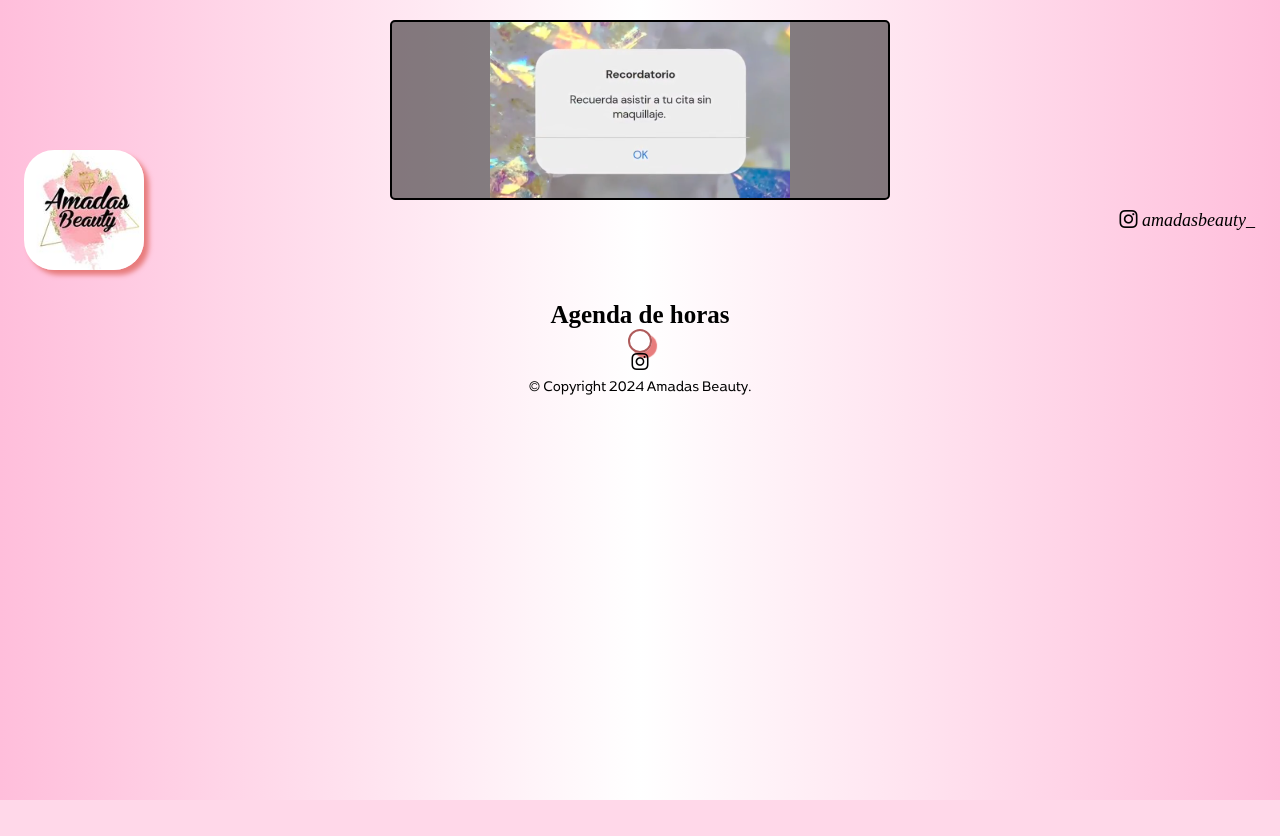
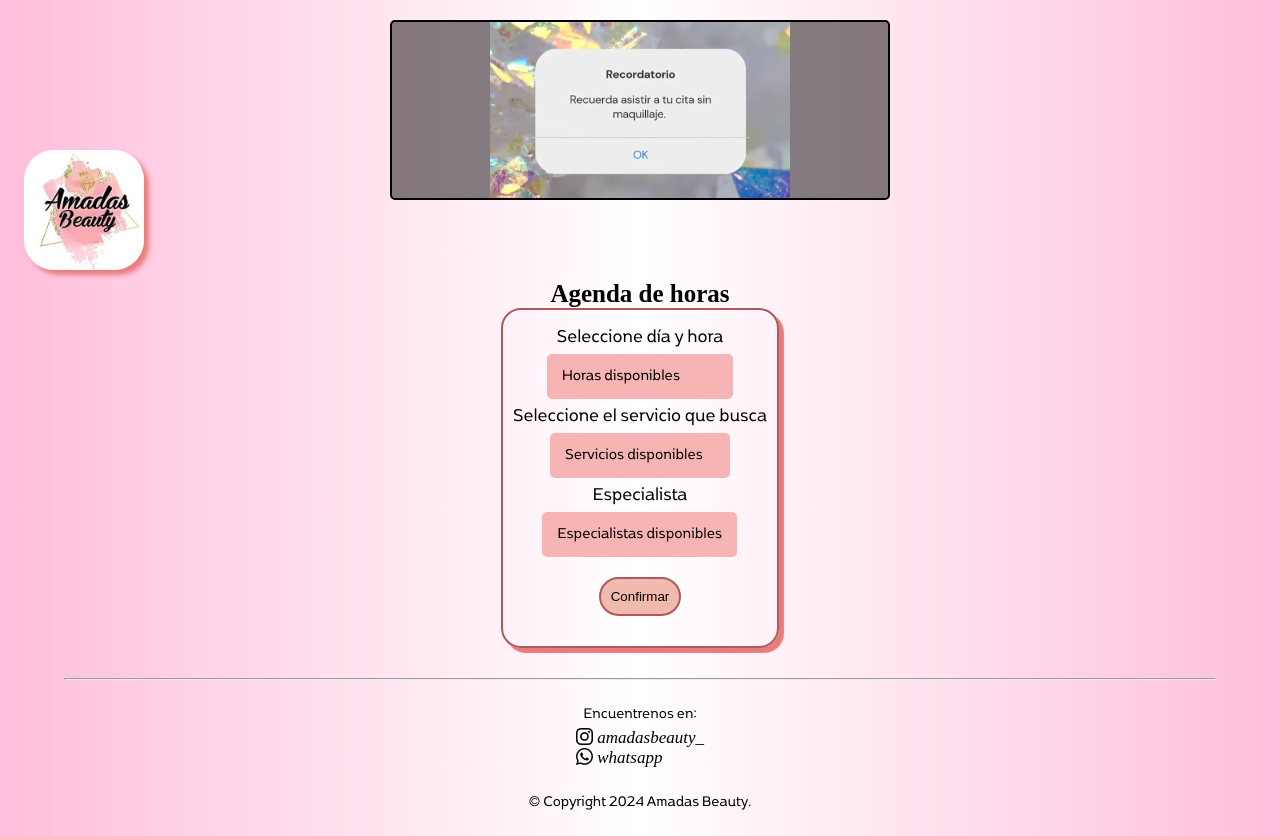
Before and after one commit to Jon-Arr/amadasbeauty, a PHP site: page /pages/agenda.html in a window 1280 px wide. Before the commit the page ends 800 px from the top, so only its background shows below. Run offline with PHP 8.4, Linux system fonts and the light colour scheme; some libraries are stand-ins or nearby versions; some web fonts are replaced.

Commit message:
agenda y botones

```diff
--- a/css/styles.css
+++ b/css/styles.css
@@ -269,6 +269,13 @@ hr{
 }
 
 /****************************************************CONTACTO*/
+.menu-cont-contacto{
+    display: flex;
+    flex-direction: column;
+    text-align: center;
+    gap: 50px;
+    margin-top: 20px;
+}
 .contacto i{
     font-size: 20px;
     border: 2px solid rgb(175, 91, 91);
@@ -299,13 +306,27 @@ form{
     border-radius: 20px;
     padding: 10px;
 }
+button{
+    appearance: none;
+    border: 2px solid rgb(175, 91, 91);
+    border-radius: 20px;
+    padding: 10px;
+    background-color: rgb(241, 186, 175);
+    margin: 20px 0;
+}
 
 /****************************************************AGENDA*/
-
-#calendar {
-    max-width: 900px;
-    margin: 0 auto;
-  }
+form{
+    margin-bottom: 30px;
+}
+select{
+    appearance: none;
+    border: none;
+    border-radius: 5px;
+    background-color: rgb(246, 180, 180);
+    font-family: boriboon;
+    padding: 15px;
+}
 
 /****************************************************FOOTER*/
 footer {
--- a/index.html
+++ b/index.html
@@ -97,7 +97,7 @@
     <footer>
         <hr>
         <div class="rrss">
-            <p>Contacto:</p>
+            <p>Encuentrenos en:</p>
             <a href="https://ig.me/m/amadasbeauty_" target="_blank">
                 <i class="bi bi-instagram"> amadasbeauty_</i>
             </a>
--- a/js/script.js
+++ b/js/script.js
@@ -69,41 +69,3 @@ function closeModal() {
 }
 
 /*********************************************AGENDA */
-
-document.addEventListener('DOMContentLoaded', function() {
-    var calendarEl = document.getElementById('calendar');
-
-    var calendar = new FullCalendar.Calendar(calendarEl, {
-      initialView: 'timeGridWeek',
-      headerToolbar: {
-        left: 'prev,next today',
-        center: 'title',
-        right: 'timeGridWeek'
-      },
-      events: [
-        {
-          title: '13:00 - 14:00',
-          daysOfWeek: [1, 3, 5],
-          startTime: '13:00',
-          endTime: '14:00',
-          color: '#50C878'
-        },
-        {
-          title: '16:00 - 17:00',
-          daysOfWeek: [1, 3, 5],
-          startTime: '16:00',
-          endTime: '17:00',
-          color: '#50C878'
-        },
-        {
-          title: '18:00 - 19:00',
-          daysOfWeek: [1, 3, 5],
-          startTime: '18:00',
-          endTime: '19:00',
-          color: '#50C878'
-        }
-      ]
-    });
-
-    calendar.render();
-  });
--- a/pages/agenda.html
+++ b/pages/agenda.html
@@ -6,10 +6,6 @@
     <meta name="viewport" content="width=device-width, initial-scale=1.0">
     <link rel="stylesheet" href="https://cdn.jsdelivr.net/npm/bootstrap-icons@1.11.3/font/bootstrap-icons.min.css">
     <link rel="stylesheet" href="../css/styles.css">
-    <link href='https://cdnjs.cloudflare.com/ajax/libs/fullcalendar/5.10.0/main.min.css' rel='stylesheet' />
-  <script src='https://cdnjs.cloudflare.com/ajax/libs/moment.js/2.29.1/moment.min.js'></script>
-  <script src='https://cdnjs.cloudflare.com/ajax/libs/jquery/3.6.0/jquery.min.js'></script>
-  <script src='https://cdnjs.cloudflare.com/ajax/libs/fullcalendar/5.10.0/main.min.js'></script>
     <title>Agenda - Amadas Beauty</title>
 </head>
 
@@ -22,18 +18,50 @@
         <a href="../index.html">
             <img class="logo" src="../media/logo.jpg" alt="logo amadas beauty">
         </a>
-        <div class="instagram">
-            <a href="https://www.instagram.com/amadasbeauty_/" target="_blank"><i class="bi bi-instagram">
-                    amadasbeauty_</i></a>
-        </div>
     </header>
     <main>
         <h1>Agenda de horas</h1>
         <!-- <p>Seleccione una de nuestras horas disponibles:</p> -->
-        <form action=""></form>
+        <form action="../php/agenda.php">
+            <p>Seleccione día y hora</p>
+            <select name="" id="">
+                <option value="" disabled selected>Horas disponibles</option>
+                <option value="">Lunes a las 12:00hrs</option>
+                <option value="">Lunes a las 14:00hrs</option>
+                <option value="">Lunes a las 16:00hrs</option>
+                <option value="">Miercoles a las 12:00hrs</option>
+                <option value="">Miercoles a las 14:00hrs</option>
+                <option value="">Miercoles a las 16:00hrs</option>
+                <option value="">Viernes a las 12:00hrs</option>
+                <option value="">Viernes a las 14:00hrs</option>
+                <option value="">Viernes a las 16:00hrs</option>
+            </select>
+            <p>Seleccione el servicio que busca</p>
+            <select name="" id="">
+                <option value="" disabled selected>Servicios disponibles</option>
+                <option value="">Lifting</option>
+                <option value="">Perfilado de cejas</option>
+                <option value="">Ondulado de pestañas</option>
+            </select>
+            <p>Especialista</p>
+            <select name="" id="">
+                <option value="" disabled selected>Especialistas disponibles</option>
+                <option value="">Sofia Ahumada</option>
+            </select>
+            <button>Confirmar</button>
+        </form>
     </main>
     <footer>
-        <a href="https://www.instagram.com/amadasbeauty_/" target="_blank"><i class="bi bi-instagram"></i></a>
+        <hr>
+        <div class="rrss">
+            <p>Encuentrenos en:</p>
+            <a href="https://ig.me/m/amadasbeauty_" target="_blank">
+                <i class="bi bi-instagram"> amadasbeauty_</i>
+            </a>
+            <a href="https://wa.me/957721821/?text=Hola%20AmadasBeauty%20..." target="_blank">
+                <i class="bi bi-whatsapp"> whatsapp</i>
+            </a>
+        </div>
         <p>© Copyright 2024 Amadas Beauty.</p>
     </footer>
 
```
Also changed, not shown: pages/contacto.html (+16 -10 lines), 1 other file.
